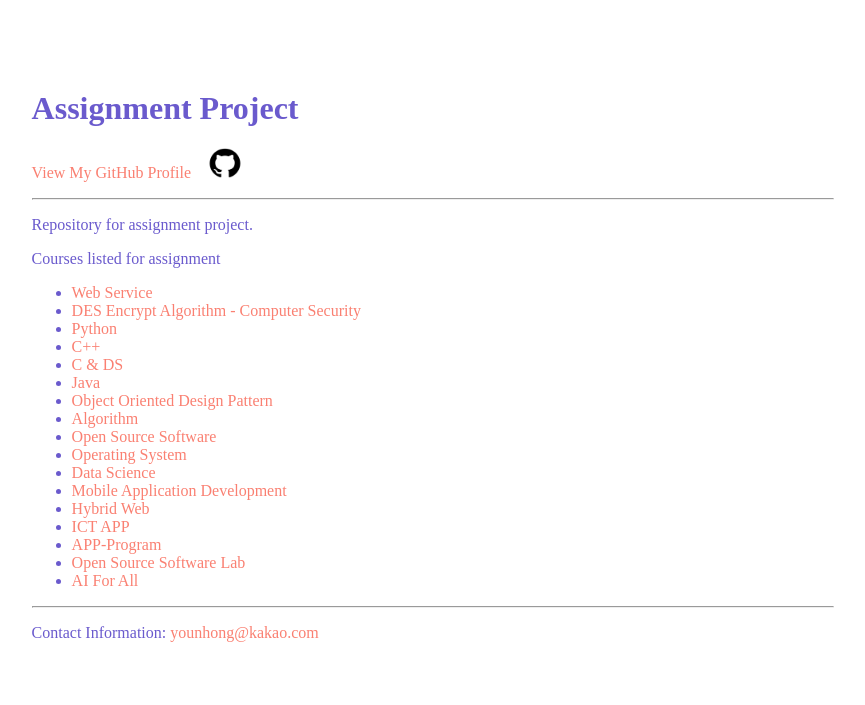
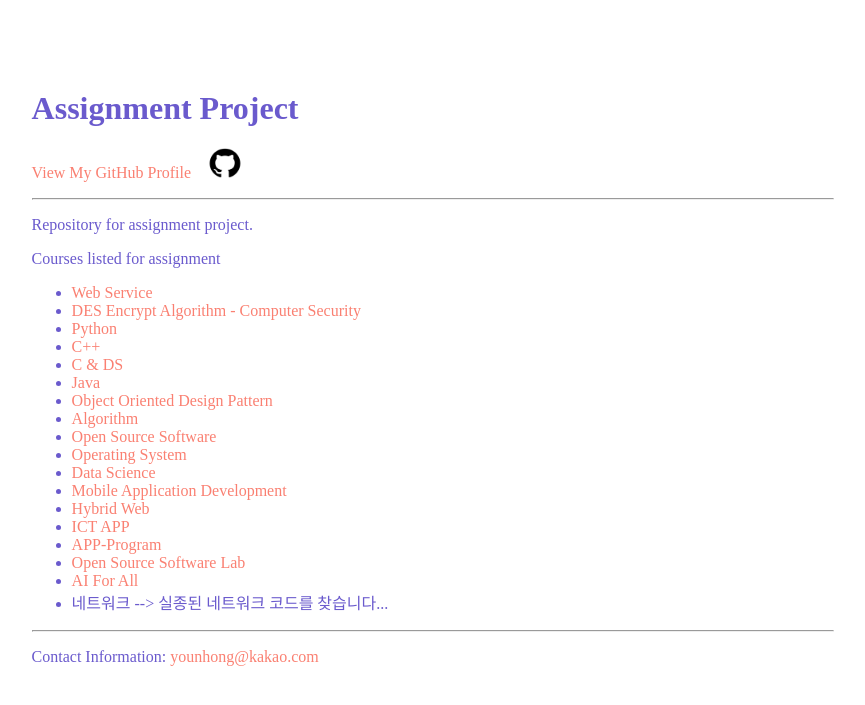
Before and after one commit to Younhong/younhong.github.io, a Jekyll site: the page projects/assignment/index.html, which Jekyll copies as it is, in a window 1280 px wide. Shown: the top 705 px of the page, without its empty margins (58-923 px from the left). Built offline with Jekyll 4.4.1, drawn with Linux system fonts in a browser that asks for light colours.

Commit message:
Update index.html

```diff
--- a/projects/assignment/index.html
+++ b/projects/assignment/index.html
@@ -56,6 +56,7 @@
         <li><a href="https://github.com/Younhong/App-Program">APP-Program</a></li>
         <li><a href="https://github.com/Younhong/OSS-Assignment">Open Source Software Lab</a></li>
         <li><a href="https://github.com/Younhong/JoyAIx">AI For All</a></li>
+        <li>네트워크 --> 실종된 네트워크 코드를 찾습니다...</li>
       </ul>
     </main>
     <hr>
```
